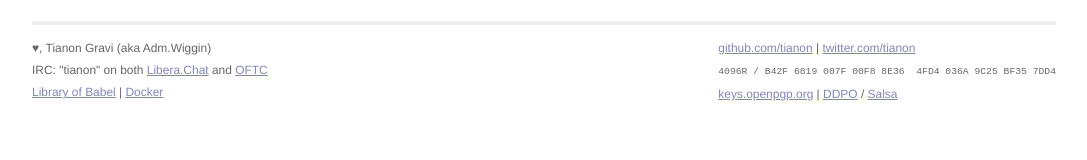
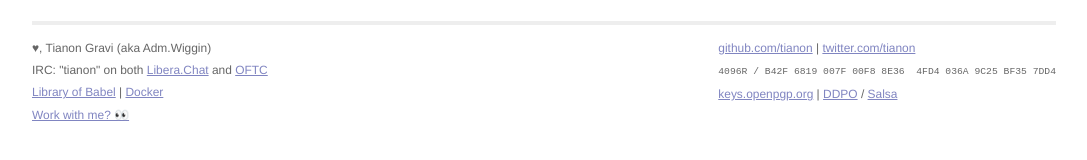
Before and after one commit to tianon/tianon.github.io, a Jekyll site: the page built from index.html, in a window 1280 px wide. Shown: the part 524-684 px from the top of the page, without its empty margins (96-1183 px from the left). Built offline with Jekyll 4.4.1, drawn with Linux system fonts in a browser that asks for light colours.

Commit message:
Add a link to Docker's job listings in the footer

```diff
--- a/_layouts/default.html
+++ b/_layouts/default.html
@@ -42,6 +42,8 @@
 					<a href="https://libraryofbabel.info/bookmark.cgi?tianon">Library of Babel</a>
 					|
 					<a href="https://www.docker.com/blog/docker-acquires-long-time-partner-infosiftr/">Docker</a>
+					<br />
+					<a href="https://jobs.ashbyhq.com/docker?utm_source=GNmNL632rA">Work with me? 👀</a>
 				</div>
 				<div class="contact right">
 					<a href="https://github.com/tianon">github.com/tianon</a>
```
